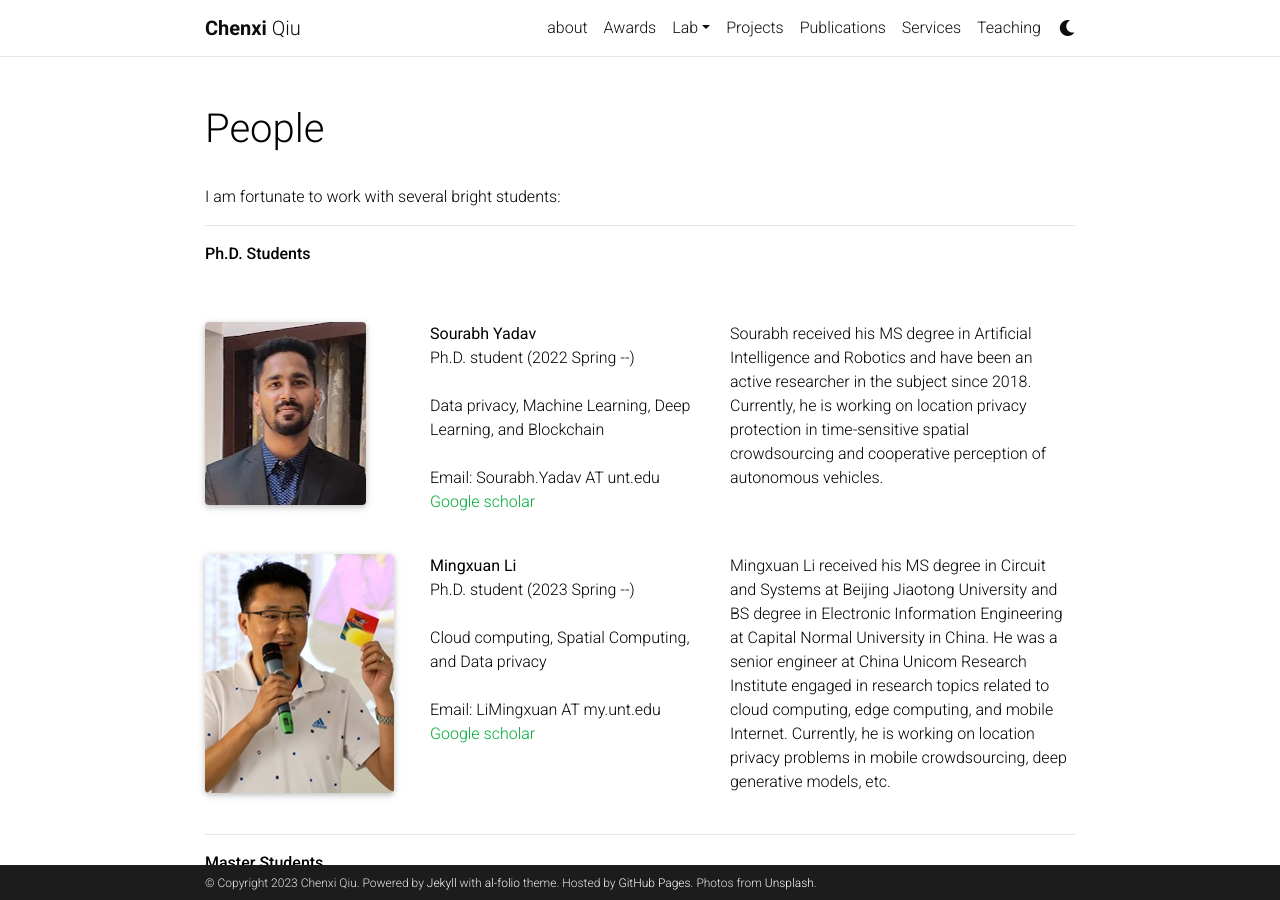
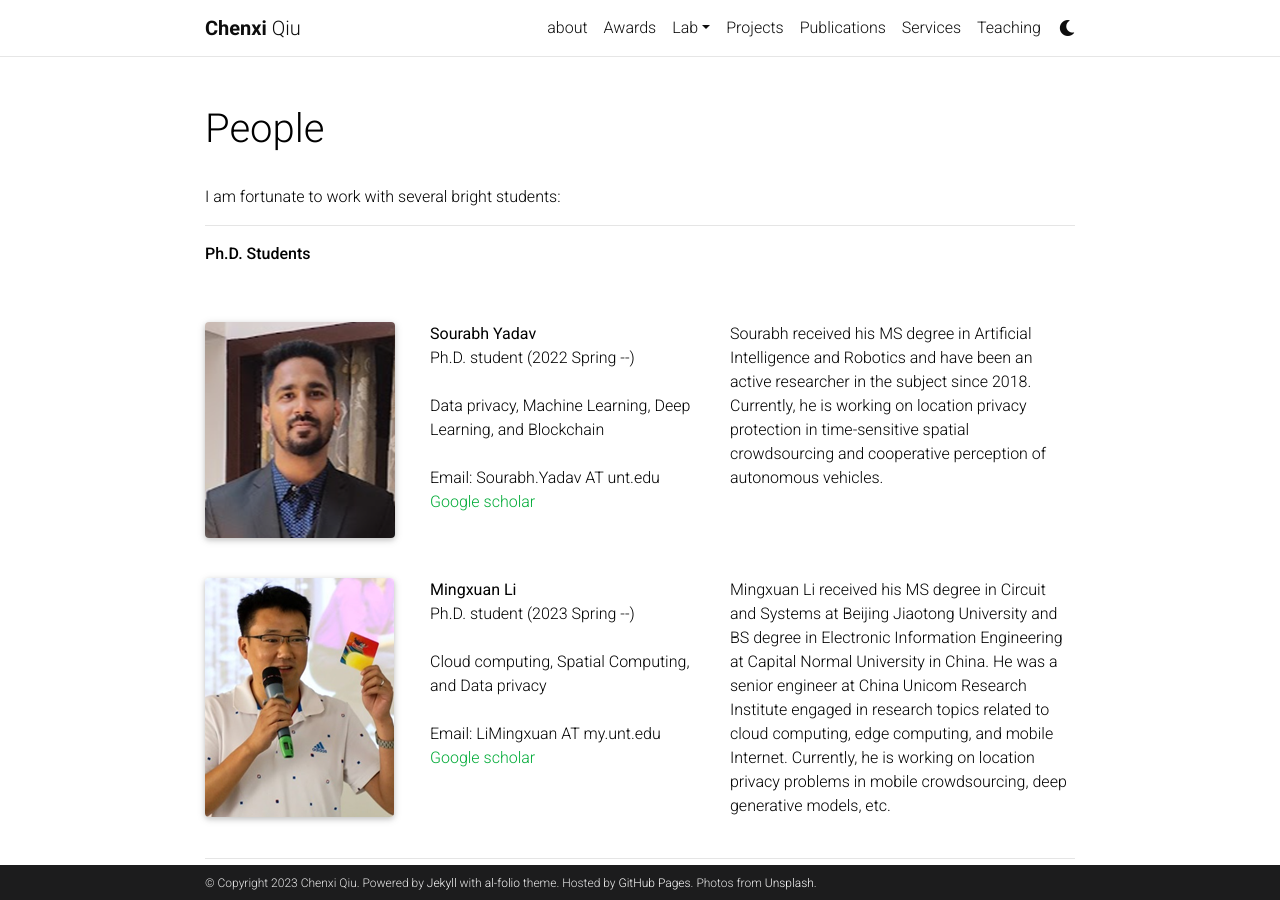
Before and after one commit to chenxiunt/chenxiunt.github.io, a Jekyll site: the page built from _pages/people.md, in a window 1280 px wide and 900 px high. Built offline with Jekyll 4.4.1, drawn with Linux system fonts in a browser that asks for light colours; comment, search, counter and statistics services are not loaded; a style sheet for code colours, icons or effects is not loaded.

Commit message:
Update people.md

```diff
--- a/_pages/people.md
+++ b/_pages/people.md
@@ -17,7 +17,7 @@ I am fortunate to work with several bright students:
 
 <div class="row justify-content-md-center">
     <div class="col-sm-3">
-        <img class="img-fluid rounded z-depth-1" src="{{ '/assets/img/people/Sourabh.png' | relative_url }}" alt="" title="Sourabh Yadav"/>
+        <img class="img-fluid rounded z-depth-1" src="{{ '/assets/img/people/Sourabh.jpg' | relative_url }}" alt="" title="Sourabh Yadav"/>
     </div>
     <div class="col-sm-4">
         <b>Sourabh Yadav</b> <br>
```
